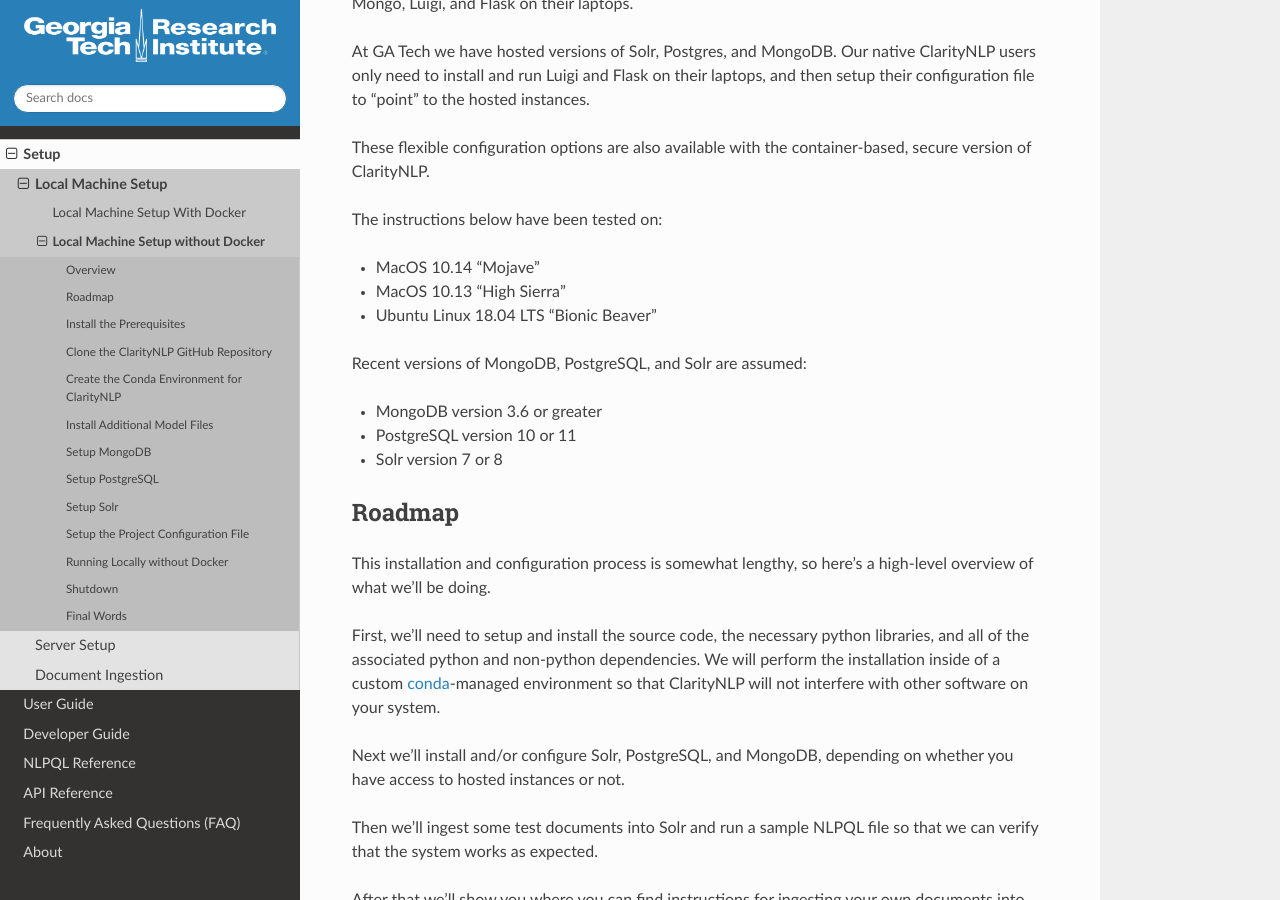
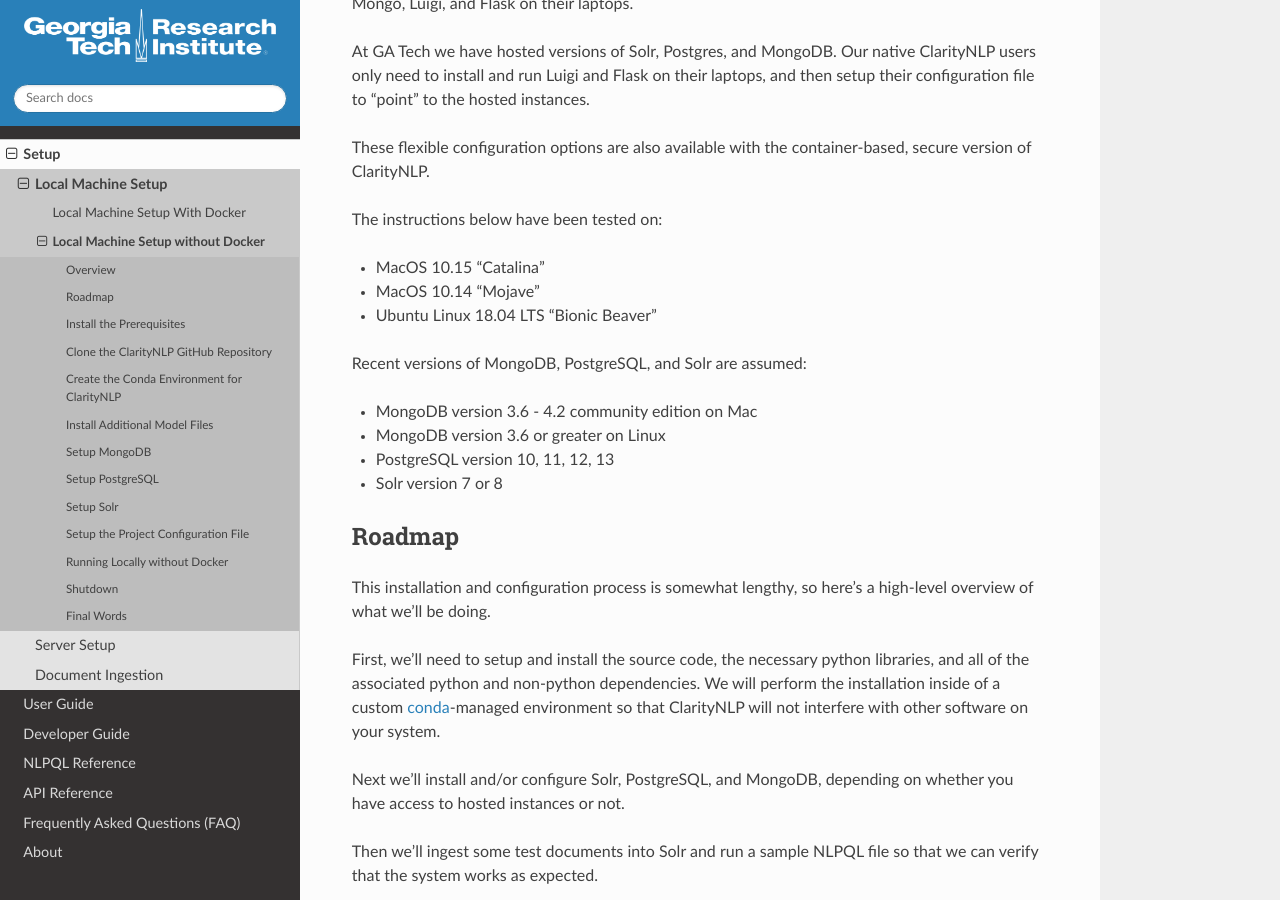
Before and after one commit to ClarityNLP/ClarityNLP, a Sphinx documentation site: the page built from docs/setup/local-no-docker.rst, in a window 1280 px wide and 900 px high, scrolled down 872 px. Built offline with Sphinx 7.4.7 and the Read the Docs theme 2.0.0, drawn with Linux system fonts in a browser that asks for light colours.

Commit message:
updated local no-docker build instructions to match latest updates

```diff
--- a/docs/setup/local-no-docker.rst
+++ b/docs/setup/local-no-docker.rst
@@ -55,14 +55,15 @@
 
 The instructions below have been tested on:
 
+- MacOS 10.15 "Catalina"
 - MacOS 10.14 "Mojave"
-- MacOS 10.13 "High Sierra"
 - Ubuntu Linux 18.04 LTS "Bionic Beaver"
 
 Recent versions of MongoDB, PostgreSQL, and Solr are assumed:
 
-- MongoDB version 3.6 or greater
-- PostgreSQL version 10 or 11
+- MongoDB version 3.6 - 4.2 community edition on Mac
+- MongoDB version 3.6 or greater on Linux
+- PostgreSQL version 10, 11, 12, 13
 - Solr version 7 or 8
 
 Roadmap
```
Also changed, not shown: other parts of docs/setup/local-no-docker.rst (+1 -1 lines).
